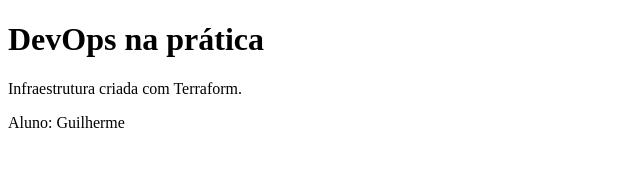
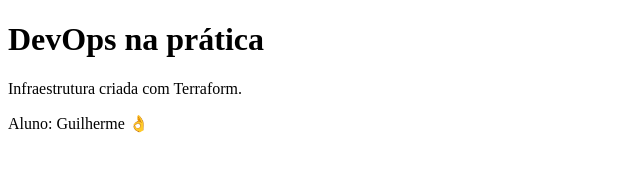
Before and after one commit to GFreitas-033/terraform-jenkins, a website: page site/index.html in a window 1280 px wide. Shown: the full height of the page, 0-640 px from the left. Drawn offline with Linux system fonts and the light colour scheme.

Commit message:
Add emoji to student name in index.html

```diff
--- a/site/index.html
+++ b/site/index.html
@@ -9,7 +9,7 @@
 <body>
     <h1>DevOps na prática</h1>
     <p>Infraestrutura criada com Terraform.</p>
-    <p>Aluno: Guilherme</p>
+    <p>Aluno: Guilherme 👌</p>
 </body>
 
 </html>
```
